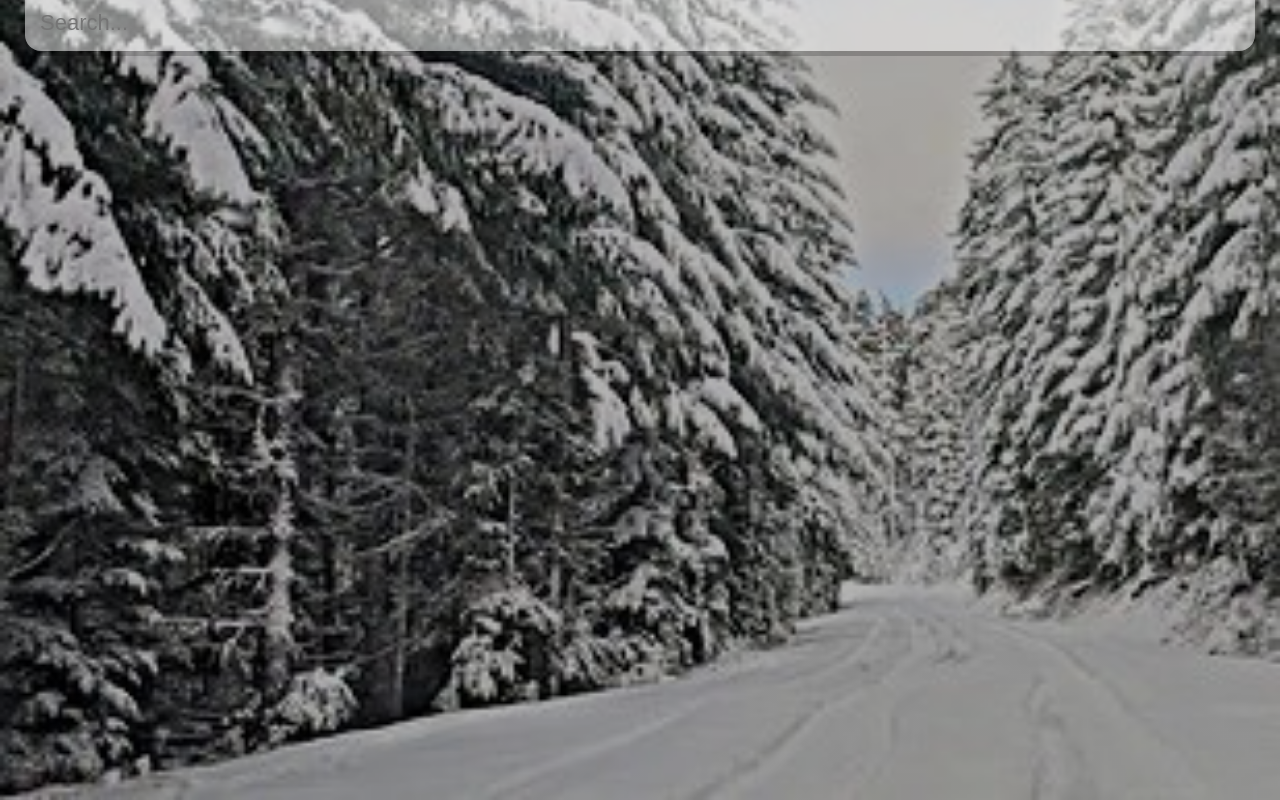
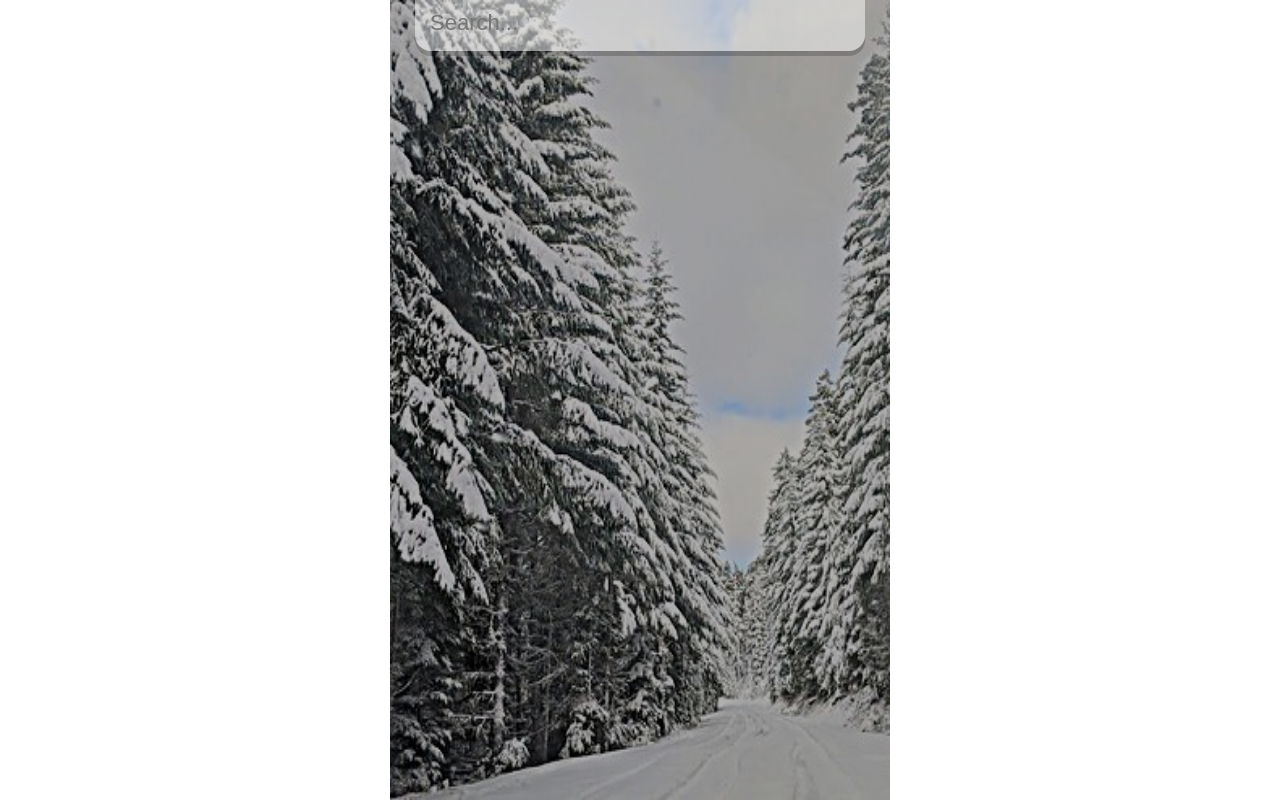
Before and after one commit to hughesmarissa/my-weather-app, a React (Create React App) app: page / in a window 1280 px wide. Built offline with nearby package versions, Linux system fonts and the light colour scheme.

Commit message:
Add finishing styles

```diff
--- a/src/index.css
+++ b/src/index.css
@@ -2,6 +2,14 @@
     margin: 0;
     box-sizing: border-box;
     padding: 0;
+}
+main {
+    min-height: 100vh;
+    background-image: linear-gradient(to bottom, rgba(0, 0, 0, .3), rgba(0, 0, 0, .3));
+    padding: 25px;
+    width: 500px;
+    max-width: 500px;
+    margin:auto;
 }
 
 body {
@@ -11,21 +19,17 @@ body {
 
 .app {
     background-image: url('./assets/images/snow.jpg');
-    background-size: cover;
+    background-size: 500px 100vh;
+    background-repeat: no-repeat;
     background-position: bottom;
     transition: 0.5s ease-in;
 }
 .app.warm {
     background: url('./assets/images/agave.jpg');
-    background-size: cover;
+    background-repeat: no-repeat;
+    background-size: 500px 100vh;
     background-position: bottom;
     transition: 0.5s ease-in;
-}
-
-main {
-    min-height: 100vh;
-    background-image: linear-gradient(to bottom, rgba(0, 0, 0, .3), rgba(0, 0, 0, .3));
-    padding: 25px;
 }
 
 .search-box {
```
